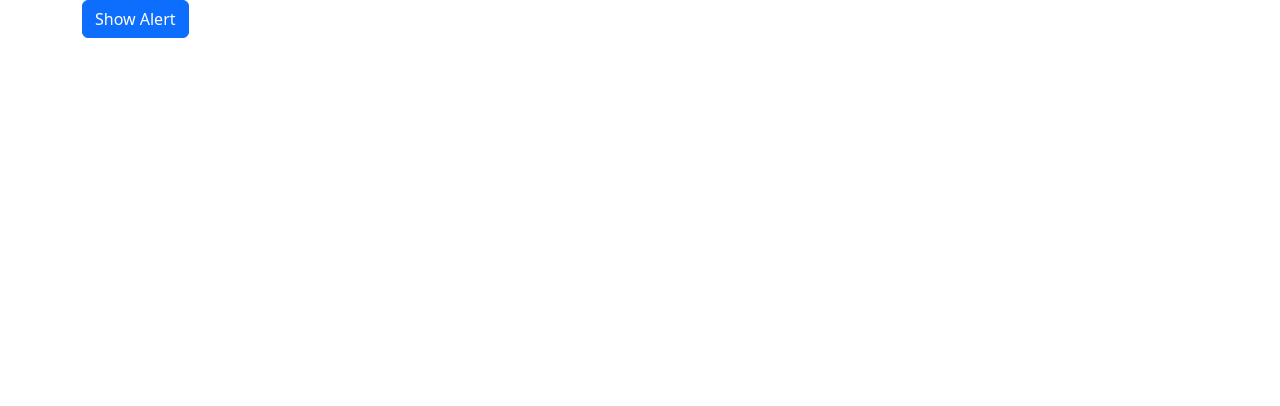
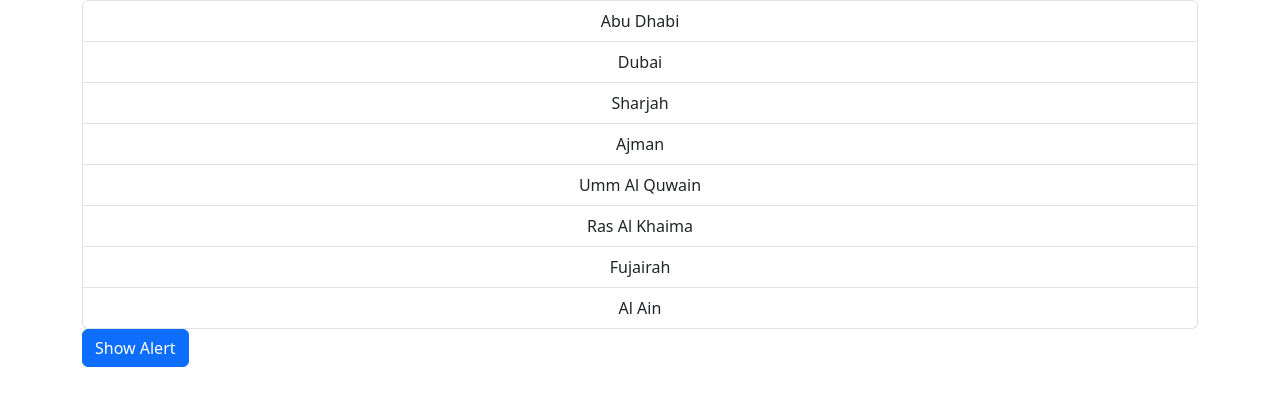
Before and after one commit to enzgamilla/react-app-typescript, a React (Vite) app: page / in a window 1280 px wide. Shown: the top 406 px of the page. Built offline with nearby package versions, Linux system fonts and the light colour scheme.

Commit message:
add index ts to import direct on file only

```diff
--- a/src/App.tsx
+++ b/src/App.tsx
@@ -1,20 +1,20 @@
 import "bootstrap/dist/css/bootstrap.css";
-// import ListGroup from "./components/ListGroup/ListGroup";
-import Button from "./components/Button/Button";
-import Alert from "./components/Alert/Alert";
+import ListGroup from "./components/ListGroup";
+import Button from "./components/Button";
+import Alert from "./components/Alert";
 import { useState } from "react";
 
 function App() {
-  // const listOfState = [
-  //   "Abu Dhabi",
-  //   "Dubai",
-  //   "Sharjah",
-  //   "Ajman",
-  //   "Umm Al Quwain",
-  //   "Ras Al Khaima",
-  //   "Fujairah",
-  //   "Al Ain",
-  // ];
+  const listOfState = [
+    "Abu Dhabi",
+    "Dubai",
+    "Sharjah",
+    "Ajman",
+    "Umm Al Quwain",
+    "Ras Al Khaima",
+    "Fujairah",
+    "Al Ain",
+  ];
 
   const [show, setShow] = useState(true);
 
@@ -24,7 +24,7 @@ function App() {
 
   return (
     <div className="container">
-      {/* <ListGroup listState={listOfState} /> */}
+      <ListGroup listState={listOfState} />
       {!show && <Alert onClick={() => setShow(handleClick())} />}
       <Button onClick={() => setShow(handleClick())}>Show Alert</Button>
     </div>
--- /dev/null
+++ b/src/components/Alert/index.ts
@@ -0,0 +1,3 @@
+import Alert from "./Alert";
+
+export default Alert;
--- /dev/null
+++ b/src/components/Button/index.ts
@@ -0,0 +1,3 @@
+import Button from "./Button";
+
+export default Button;
--- /dev/null
+++ b/src/components/ListGroup/index.ts
@@ -0,0 +1,3 @@
+import ListGroup from "./ListGroup";
+
+export default ListGroup;
```
